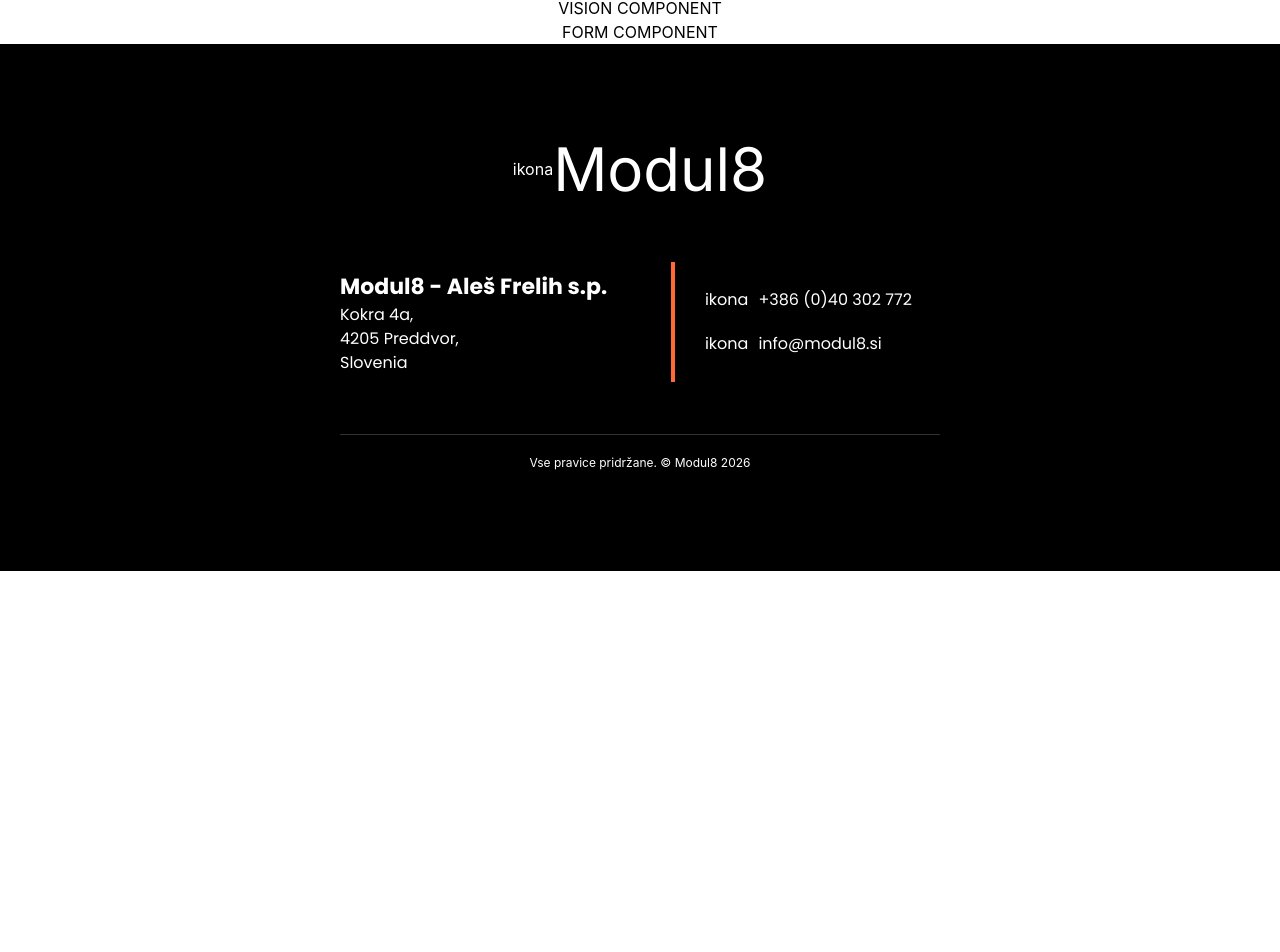
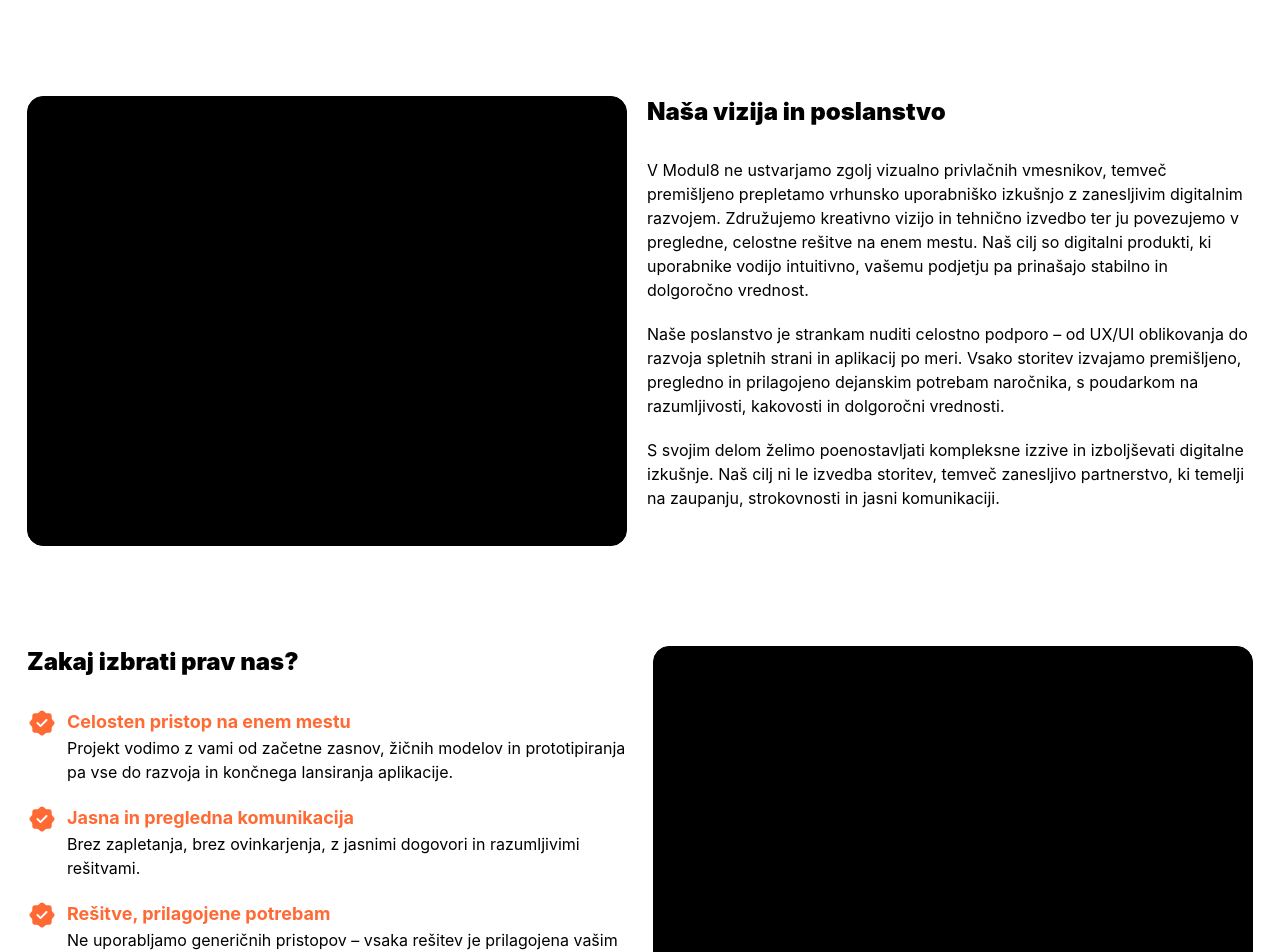
Before and after one commit to Tjasa-Portfolio/Modul8, a Vue app: page / in a window 1280 px wide. Shown: the part 2795-3747 px from the top of the page. Before the commit the page ends 3366 px from the top, so only its background shows below. Built offline with nearby package versions, Linux system fonts and the light colour scheme.

Commit message:
#7 -> vision component skeleton made

```diff
--- a/src/components/main_content/VisionComponent.vue
+++ b/src/components/main_content/VisionComponent.vue
@@ -1,4 +1,95 @@
-<script setup lang="ts"></script>
+<script setup lang="ts">
+import { ref } from 'vue'
+
+const list_items = ref([
+  {
+    id: 1,
+    text: 'Celosten pristop na enem mestu',
+    paragraph:
+      'Projekt vodimo z vami od začetne zasnov, žičnih modelov in prototipiranja pa vse do razvoja in končnega lansiranja aplikacije. ',
+  },
+  {
+    id: 2,
+    text: 'Jasna in pregledna komunikacija',
+    paragraph: 'Brez zapletanja, brez ovinkarjenja, z jasnimi dogovori in razumljivimi rešitvami.',
+  },
+  {
+    id: 3,
+    text: 'Rešitve, prilagojene potrebam',
+    paragraph:
+      'Ne uporabljamo generičnih pristopov – vsaka rešitev je prilagojena vašim željam, potrebam in zmožnostim. ',
+  },
+  {
+    id: 4,
+    text: 'Zanesljiv in strokoven odnos',
+    paragraph: 'Delujemo odgovorno, natančno in z mislijo na dolgoročno sodelovanje.',
+  },
+])
+</script>
 <template>
-  <p>VISION COMPONENT</p>
+  <div class="flex flex-col justify-center items-center px-5 py-25 max-w-316.5">
+    <div class="text-left flex flex-col justify-start items-start gap-5 md:flex-row w-full">
+      <div class="bg-black border rounded-2xl max-w-150 w-full h-112.5 md:w-[50%]"></div>
+      <div class="md:w-[50%]">
+        <h2 class="font-black text-black-main text-2xl">Naša vizija in poslanstvo</h2>
+        <article class="flex flex-col justify-center items-start text-left gap-5 pt-7.5">
+          <p class="font-normal text-black-main text-[16px]">
+            V Modul8 ne ustvarjamo zgolj vizualno privlačnih vmesnikov, temveč premišljeno
+            prepletamo vrhunsko uporabniško izkušnjo z zanesljivim digitalnim razvojem. Združujemo
+            kreativno vizijo in tehnično izvedbo ter ju povezujemo v pregledne, celostne rešitve na
+            enem mestu. Naš cilj so digitalni produkti, ki uporabnike vodijo intuitivno, vašemu
+            podjetju pa prinašajo stabilno in dolgoročno vrednost.
+          </p>
+          <p class="font-normal text-black-main text-[16px]">
+            Naše poslanstvo je strankam nuditi celostno podporo – od UX/UI oblikovanja do razvoja
+            spletnih strani in aplikacij po meri. Vsako storitev izvajamo premišljeno, pregledno in
+            prilagojeno dejanskim potrebam naročnika, s poudarkom na razumljivosti, kakovosti in
+            dolgoročni vrednosti.
+          </p>
+          <p class="font-normal text-black-main text-[16px]">
+            S svojim delom želimo poenostavljati kompleksne izzive in izboljševati digitalne
+            izkušnje. Naš cilj ni le izvedba storitev, temveč zanesljivo partnerstvo, ki temelji na
+            zaupanju, strokovnosti in jasni komunikaciji.
+          </p>
+        </article>
+      </div>
+    </div>
+    <!-- SECOND -->
+    <div
+      class="text-left flex flex-col justify-start items-start gap-5 mt-25 md:flex-row-reverse w-full"
+    >
+      <div class="bg-black border rounded-2xl max-w-150 w-full h-112.5 md:w-[50%]"></div>
+      <div class="md:w-[50%]">
+        <h2 class="font-black text-black-main text-2xl">Zakaj izbrati prav nas?</h2>
+        <ul class="flex flex-col justify-center items-start text-left gap-5 pt-7.5">
+          <li
+            v-for="item in list_items"
+            :key="item.id"
+            class="flex flex-row justify-center items-start gap-2.5"
+          >
+            <div>
+              <svg
+                xmlns="http://www.w3.org/2000/svg"
+                width="30"
+                height="30"
+                viewBox="0 0 30 30"
+                fill="none"
+              >
+                <path
+                  d="M26.9496 13.4252L25.2496 11.4502C24.9246 11.0752 24.6621 10.3752 24.6621 9.8752V7.7502C24.6621 6.4252 23.5746 5.3377 22.2496 5.3377H20.1246C19.6371 5.3377 18.9246 5.0752 18.5496 4.7502L16.5746 3.0502C15.7121 2.3127 14.2996 2.3127 13.4246 3.0502L11.4621 4.7627C11.0871 5.0752 10.3746 5.3377 9.88711 5.3377H7.72461C6.39961 5.3377 5.31211 6.4252 5.31211 7.7502V9.8877C5.31211 10.3752 5.04961 11.0752 4.73711 11.4502L3.04961 13.4377C2.32461 14.3002 2.32461 15.7002 3.04961 16.5627L4.73711 18.5502C5.04961 18.9252 5.31211 19.6252 5.31211 20.1127V22.2502C5.31211 23.5752 6.39961 24.6627 7.72461 24.6627H9.88711C10.3746 24.6627 11.0871 24.9252 11.4621 25.2502L13.4371 26.9502C14.2996 27.6877 15.7121 27.6877 16.5871 26.9502L18.5621 25.2502C18.9371 24.9252 19.6371 24.6627 20.1371 24.6627H22.2621C23.5871 24.6627 24.6746 23.5752 24.6746 22.2502V20.1252C24.6746 19.6377 24.9371 18.9252 25.2621 18.5502L26.9621 16.5752C27.6871 15.7127 27.6871 14.2877 26.9496 13.4252ZM20.1996 12.6377L14.1621 18.6752C13.9871 18.8502 13.7496 18.9502 13.4996 18.9502C13.2496 18.9502 13.0121 18.8502 12.8371 18.6752L9.81211 15.6502C9.44961 15.2877 9.44961 14.6877 9.81211 14.3252C10.1746 13.9627 10.7746 13.9627 11.1371 14.3252L13.4996 16.6877L18.8746 11.3127C19.2371 10.9502 19.8371 10.9502 20.1996 11.3127C20.5621 11.6752 20.5621 12.2752 20.1996 12.6377Z"
+                  fill="#FF6933"
+                />
+              </svg>
+            </div>
+            <div>
+              <p class="text-lg text-orange-main font-bold">{{ item.text }}</p>
+              <p class="font-normal text-black-main text-[16px]">
+                {{ item.paragraph }}
+              </p>
+            </div>
+          </li>
+        </ul>
+      </div>
+    </div>
+  </div>
 </template>
```
